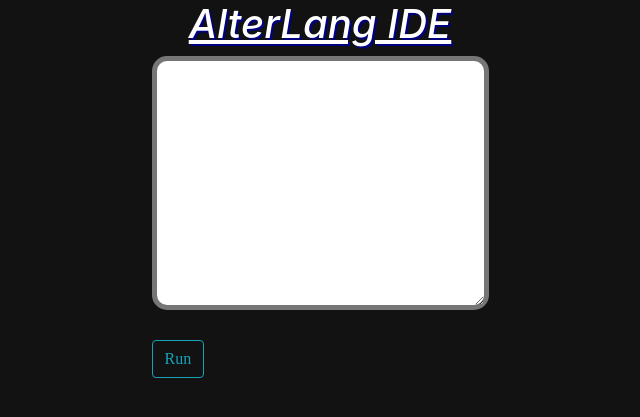
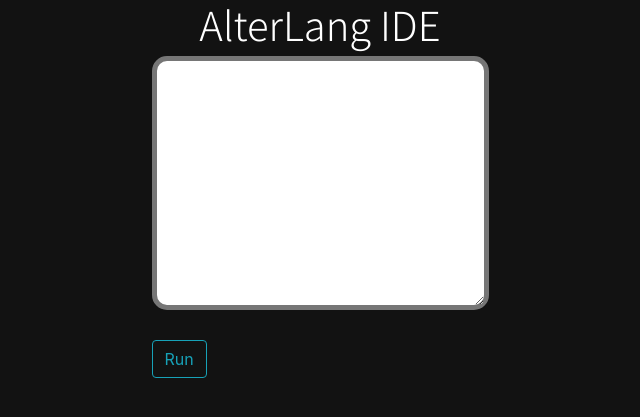
Before and after one commit to AlterLang/alter-sandbox, a Flask app: page / in a window 1280 px wide. Shown: the top 417 px of the page, without its empty margins (320-960 px from the left). Run offline with Flask 2, Linux system fonts and the light colour scheme; some libraries are stand-ins or nearby versions.

Commit message:
fixed styling

```diff
--- a/app.py
+++ b/app.py
@@ -48,6 +48,7 @@ def run():
     data = request.form.get("code")
     with open(f"./alterlang-source/workspace/{tmp_id}.altr","w") as f:
         f.write(data)
+    print(os.path.exists("./alterlang-source/workspace/run.py"), os.path.exists(f"./alterlang-source/workspace/{tmp_id}.altr"))
     process = subprocess.Popen(f"python ./alterlang-source/workspace/run.py ./alterlang-source/workspace/{tmp_id}.altr", stdout=subprocess.PIPE, stderr=subprocess.PIPE)
     out, err = process.communicate()
     out = str(out)
--- a/requirements.txt
+++ b/requirements.txt
@@ -1,6 +1,8 @@
 cachelib==0.1.1
 click==7.1.2
+commonmark==0.9.1
 Flask==1.1.2
 Flask-Session==0.3.2
 itsdangerous==1.1.0
+rich==9.8.0
 Werkzeug==1.0.1
--- a/static/styles.css
+++ b/static/styles.css
@@ -12,7 +12,6 @@ body {
     background-color: #15202B;
     color: #8899A6;
     font-family: monospace;
-    /* Font could also be: Monaco */
 }
 .button {
     border-radius: 15px;
@@ -22,12 +21,9 @@ body {
     font-family: 'Times New Roman';
 }
 h1 {
-  text-decoration: underline;
-  font-style: italic;
-  text-shadow: 2px 2px navy;
+  font-family: 'Noto Sans JP', sans-serif;
 }
 textarea {
   border-radius: 15px;
   border-width: 5px;
-  border-color:
 }
--- a/templates/index.html
+++ b/templates/index.html
@@ -6,8 +6,9 @@
     <meta name="viewport" content="width=device-width, initial-scale=1, shrink-to-fit=no">
     <link rel="stylesheet" href="https://maxcdn.bootstrapcdn.com/bootstrap/4.0.0/css/bootstrap.min.css"
         integrity="sha384-Gn5384xqQ1aoWXA+058RXPxPg6fy4IWvTNh0E263XmFcJlSAwiGgFAW/dAiS6JXm" crossorigin="anonymous">
-    <link rel= "stylesheet" type= "text/css" href= "{{ url_for('static',filename='styles.css') }}">
-
+    <link rel="stylesheet" type="text/css" href="{{ url_for('static',filename='styles.css') }}">
+    <link rel="preconnect" href="https://fonts.gstatic.com">
+    <link href="https://fonts.googleapis.com/css2?family=Noto+Sans+JP:wght@300&display=swap" rel="stylesheet">
 </head>
 
 <body>
@@ -16,14 +17,13 @@
         <div class="d-flex justify-content-center">
             <h1> AlterLang IDE</h1>
         </div>
-        <div class="d-flex justify-content-center">
+        <div class="d-flex justify-content-center main">
             <form action="./run" method="POST">
                 <textarea name="code" rows="10" cols="30"></textarea>
                 <br><br>
-                    <div class="button">
-                        <button type="button" class="btn btn-outline-info">Run</button>
-                </form>
-                </div>
+                <button type="submit" class="btn btn-outline-info">Run</button>
+            </form>
+        </div>
 
         {% for i in out %}
         <div class="d-flex justify-content-center">
@@ -31,7 +31,6 @@
         </div>
         {% endfor %}
     </div>
-    </div>
 </body>
 
 </html>
```
Also changed, not shown: .theia/settings.json (added).
